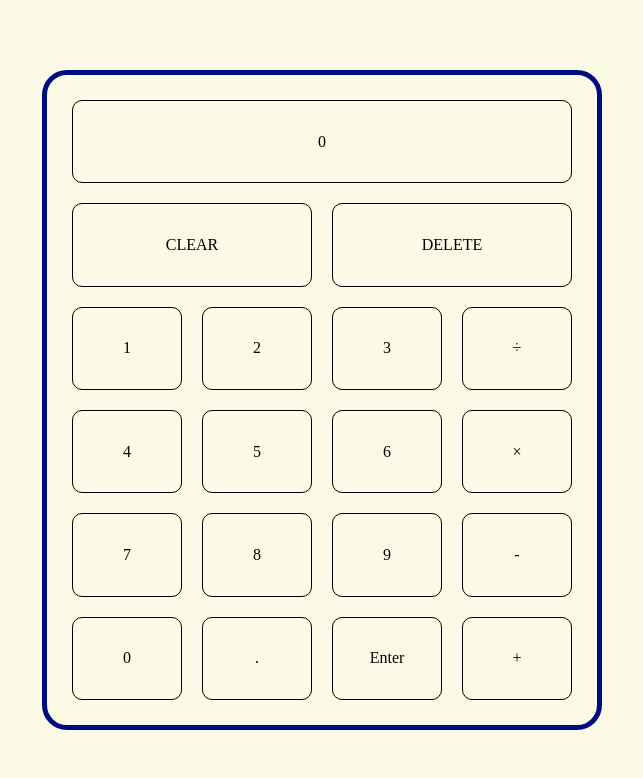
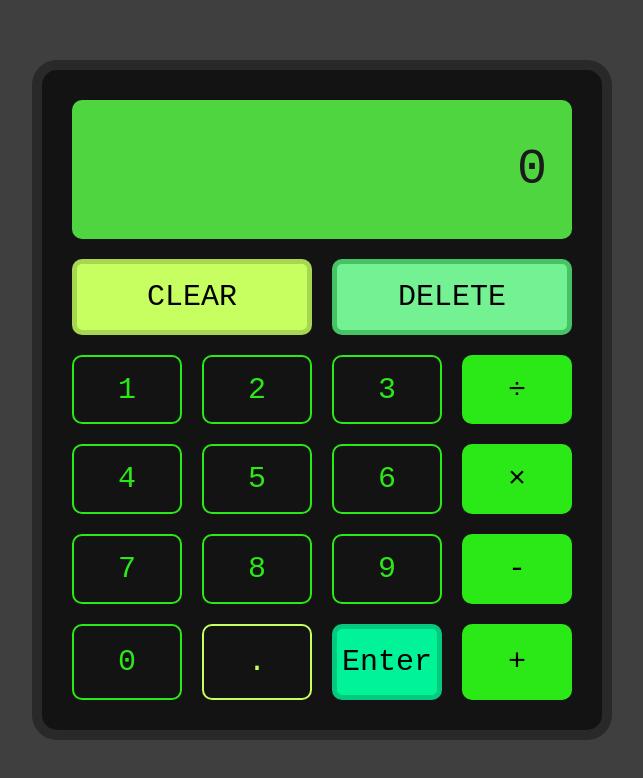
Before and after one commit to kole-wc/calculator, a plain HTML site: page index.html in a window 1280 px wide. Shown: the whole page, without its empty margins (318-961 px from the left). Drawn offline with Linux system fonts and the light colour scheme; a web font is replaced by a local one.

Commit message:
Finish base style

```diff
--- a/index.html
+++ b/index.html
@@ -17,18 +17,18 @@
             <div class="number-button">1</div>
             <div class="number-button">2</div>
             <div class="number-button">3</div>
-            <div class="number-button">÷</div>
+            <div class="operator-button">÷</div>
             <div class="number-button">4</div>
             <div class="number-button">5</div>
             <div class="number-button">6</div>
-            <div class="number-button">×</div>
+            <div class="operator-button">×</div>
             <div class="number-button">7</div>
             <div class="number-button">8</div>
             <div class="number-button">9</div>
             <div class="operator-button">-</div>
-            <div class="operator-button">0</div>
-            <div class="operator-button">.</div>
-            <div class="operator-button">Enter</div>
+            <div class="number-button">0</div>
+            <div class="decimal-button">.</div>
+            <div class="enter-button">Enter</div>
             <div class="operator-button">+</div>
         </div>
     </div>
--- a/style.css
+++ b/style.css
@@ -1,7 +1,10 @@
+@import url('https://fonts.googleapis.com/css2?family=Nanum+Gothic+Coding:wght@400;700&display=swap');
+
 body {
     margin: 0;
     padding: 0;
-    background-color: rgb(250, 250, 230);
+    background-color: #3f3f3f;
+    font-family: 'Nanum Gothic Coding', monospace;
 }
 
 .container {
@@ -13,11 +16,11 @@ body {
 }
 
 .calculator {
-    border: 5px solid rgb(0, 13, 126);
+    border: 10px solid #292929;
     border-radius: 25px;
     width: 500px;
     height: 600px;
-    padding: 25px;
+    padding: 30px;
     display: grid;
     grid-template-columns: repeat(4, 1fr);
     grid-template-areas:
@@ -25,34 +28,58 @@ body {
     'clear clear delete delete'
     ;
     grid-gap: 20px;
+    background-color: #131313;
 }
 
-.calculator div {
+.calculator div:not(.display) {
     display: flex;
     justify-content: center;
     align-items: center;
-    border: 1px solid black;
     border-radius: 10px;
     text-align: center;
+    font-size: 30px;
 }
 
 .display {
-    justify-content: left;
     grid-area: display;
+    border-radius: 10px;
+    display: flex;
+    justify-content: right;
+    align-items: center;
+    padding: 25px;
+    background-color: #5bff49d2;
+    color: #1b1b1b;
+    font-size: 50px;
 }
 
 .delete-button {
     grid-area: delete;
+    background-color: #73f193;
+    border: 5px solid rgb(70, 196, 101);
 }
 
 .clear-button {
     grid-area: clear;
+    background-color: #c7fe60;
+    border: 5px solid #a7d650;
 }
 
 .number-button {
-
+    border: 2.5px solid #2be916;
+    color: #2be916;
 }
 
 .operator-button {
+    background-color: #2be916;
+}
 
+.decimal-button {
+    color: #c7fe60;
+    border: 2.5px solid #c7fe60;
 }
+
+.enter-button {
+    border: 5px solid #03ca7e;
+    font-weight: 500;
+    background-color: #00f396;
+}
```
